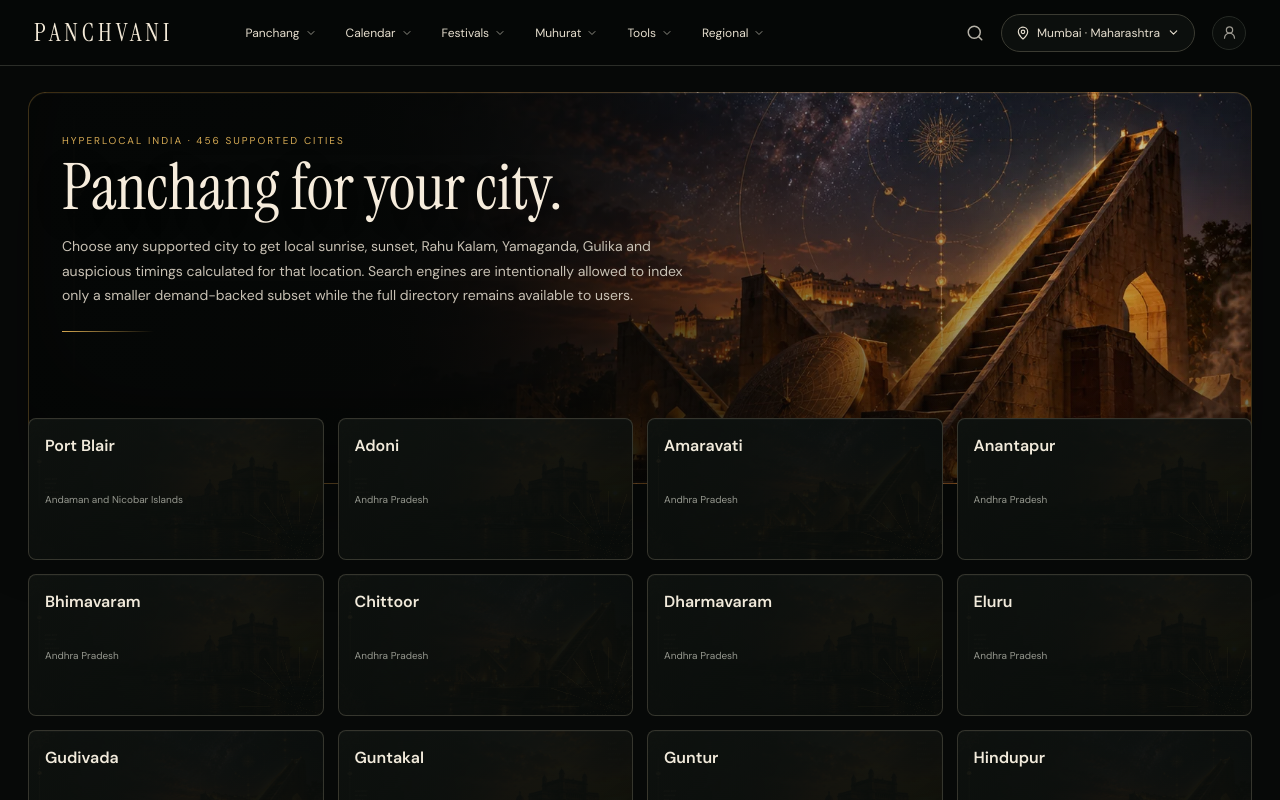
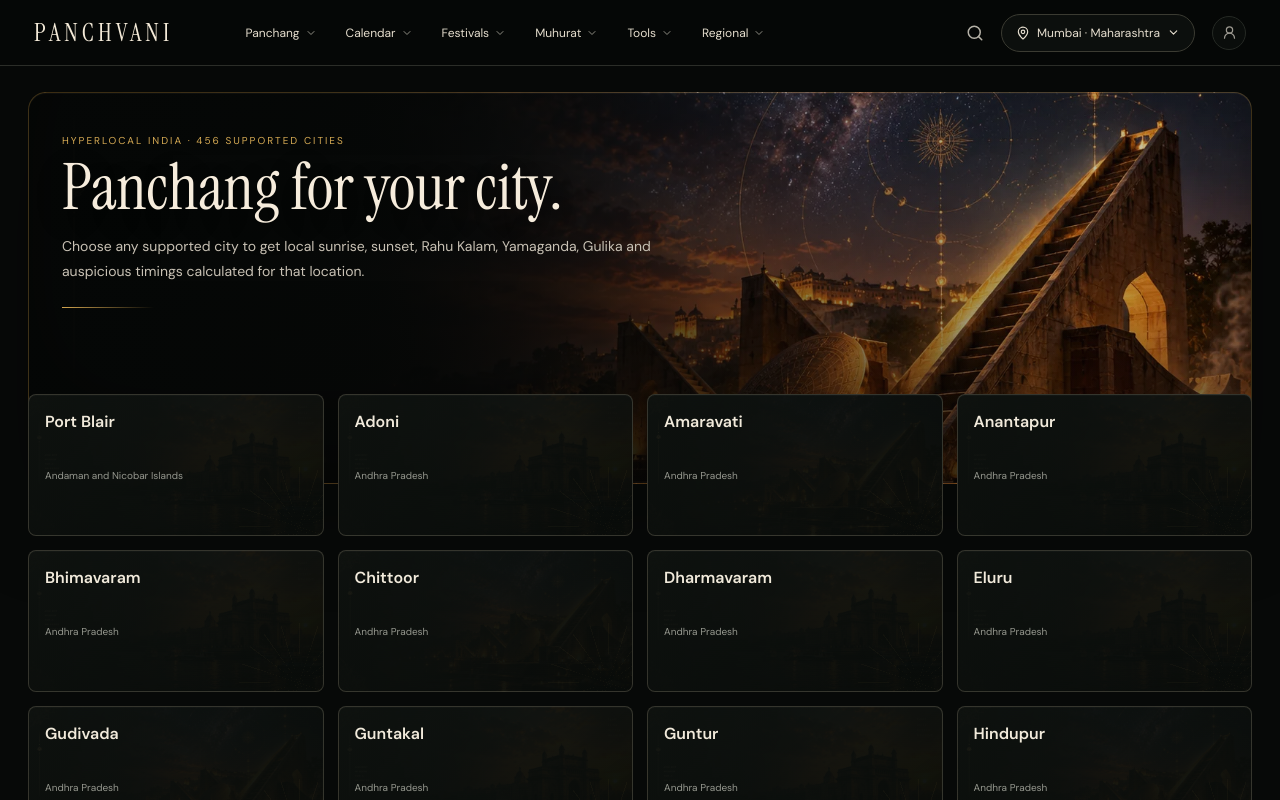
Before and after one commit to SviatF/chanag.xx, a Next.js app: page /cities in a window 1280 px wide. Shown: the top 800 px of the page. Built offline with nearby package versions, Linux system fonts and the light colour scheme.

Commit message:
Refine public city directory copy

```diff
--- a/app/cities/page.tsx
+++ b/app/cities/page.tsx
@@ -11,7 +11,7 @@ export default function Cities(){
   const rows=[...supportedCities].sort((a,b)=>a.state.localeCompare(b.state)||a.name.localeCompare(b.name));
   return <main><Header city={coreCities[0]}/><div className="page-shell internal-visual internal-cities">
     <p className="page-kicker">Hyperlocal India · {supportedCities.length} supported cities</p><h1 className="page-title">Panchang for your city.</h1>
-    <p className="page-subtitle">Choose any supported city to get local sunrise, sunset, Rahu Kalam, Yamaganda, Gulika and auspicious timings calculated for that location. Search engines are intentionally allowed to index only a smaller demand-backed subset while the full directory remains available to users.</p>
+    <p className="page-subtitle">Choose any supported city to get local sunrise, sunset, Rahu Kalam, Yamaganda, Gulika and auspicious timings calculated for that location.</p>
     <div className="city-directory">{rows.map(c=><Link href={`/panchang/${c.slug}`} key={c.slug}><strong>{c.name}</strong><small>{c.state}</small></Link>)}</div>
   </div></main>;
 }
```
